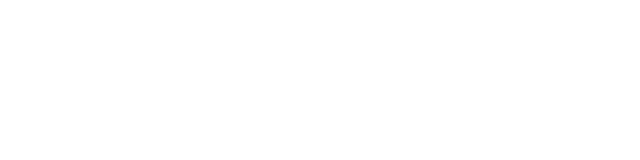
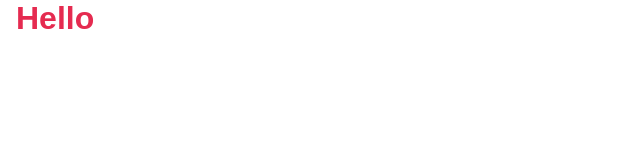
Before and after one commit to Babulekh/Moretech40_Rybov-Front, a Nuxt app: page /testPage in a window 1280 px wide. Before the commit this address had no page. Shown: the top 160 px of the page, without its empty margins (0-640 px from the left). Built offline with nearby package versions, Linux system fonts and the light colour scheme.

Commit message:
настройка стилей, реализовал компоненты Page и Section

```diff
--- /dev/null
+++ b/components/Page.vue
@@ -0,0 +1,11 @@
+<template>
+    <div class="v-page">
+        <slot></slot>
+    </div>
+</template>
+
+<script>
+export default {
+
+}
+</script>
--- /dev/null
+++ b/components/Section.vue
@@ -0,0 +1,39 @@
+<template>
+  <div class="v-section" :class="`v-section_size_${size}`">
+    <slot></slot>
+  </div>
+</template>
+
+<script>
+export default {
+  props: {
+    size: {
+      type: String,
+      default: "",
+      validator(value) {
+        return ["S", "M", "L", "noMargin", ""].includes(value);
+      },
+    },
+  },
+};
+</script>
+
+<style lang="scss">
+.v-section {
+  margin-bottom: 12rem;
+  &_size {
+    &_L {
+      margin-bottom: 9rem;
+    }
+    &_M {
+      margin-bottom: 6rem;
+    }
+    &_S {
+      margin-bottom: 3rem;
+    }
+    &_noMargin {
+      margin-bottom: 0;
+    }
+  }
+}
+</style>
--- a/nuxt.config.js
+++ b/nuxt.config.js
@@ -18,7 +18,14 @@ export default {
   },
 
   // Global CSS: https://go.nuxtjs.dev/config-css
-  css: [],
+  css: [{ src: "@/static/styles/generalStyles.scss", lang: "scss" }],
+
+  styleResources: {
+    scss: [
+      "@/static/styles/variables/colors.scss",
+      "@/static/styles/variables/devices.scss",
+    ],
+  },
 
   // Plugins to run before rendering page: https://go.nuxtjs.dev/config-plugins
   plugins: [],
@@ -27,7 +34,7 @@ export default {
   components: true,
 
   // Modules for dev and build (recommended): https://go.nuxtjs.dev/config-modules
-  buildModules: [],
+  buildModules: ["@nuxtjs/style-resources"],
 
   // Modules: https://go.nuxtjs.dev/config-modules
   modules: [
--- a/package.json
+++ b/package.json
@@ -10,6 +10,7 @@
   },
   "dependencies": {
     "@nuxtjs/axios": "^5.13.6",
+    "@nuxtjs/style-resources": "^1.2.1",
     "core-js": "^3.19.3",
     "nuxt": "^2.15.8",
     "vue": "^2.6.14",
@@ -17,5 +18,8 @@
     "vue-template-compiler": "^2.6.14",
     "webpack": "^4.46.0"
   },
-  "devDependencies": {}
+  "devDependencies": {
+    "sass": "^1.55.0",
+    "sass-loader": "^10.3.1"
+  }
 }
--- /dev/null
+++ b/pages/testPage.vue
@@ -0,0 +1,26 @@
+<template>
+  <Page>
+    <div class="container">
+      <Section size="S">
+        <h1 class="v-testTitle">Hello</h1>
+      </Section>
+    </div>
+  </Page>
+</template>
+
+<script>
+import Page from "@/components/Page.vue";
+import Section from "@/components/Section.vue";
+export default {
+  components: {
+    Page,
+    Section,
+  },
+};
+</script>
+
+<style lang="scss">
+.v-testTitle {
+  color: $accentRed;
+}
+</style>
--- /dev/null
+++ b/static/styles/generalStyles.scss
@@ -0,0 +1,71 @@
+* {
+  margin: 0;
+  padding: 0;
+}
+
+a,
+p,
+h1,
+h2,
+h3,
+h4,
+h5,
+h6,
+div,
+span {
+  font-family: Arial, Helvetica, sans-serif;
+  color: black;
+}
+
+.hideOnDesktops {
+    @include desktops {
+        display: none;
+    }
+}
+
+.hideOnLaptops {
+    @include laptops {
+        display: none;
+    }
+}
+
+.hideOnTablets {
+    @include tablets {
+        display: none;
+    }
+}
+
+.hideOnPhones {
+    @include phones {
+        display: none;
+    }
+}
+
+.showOnDesktops {
+    @include desktops {
+        display: block;
+    }
+}
+
+.showOnLaptops {
+    @include laptops {
+        display: block;
+    }
+}
+
+.showOnTablets {
+    @include tablets {
+        display: block;
+    }
+}
+
+.showOnPhones {
+    @include phones {
+        display: block;
+    }
+}
+
+.container {
+  width: min(100% - 2rem, 120rem);
+  margin-inline: auto;
+}
--- /dev/null
+++ b/static/styles/variables/colors.scss
@@ -0,0 +1,2 @@
+$black: #000000;
+$accentRed: #e52b50;
--- /dev/null
+++ b/static/styles/variables/devices.scss
@@ -0,0 +1,28 @@
+$screenSizeDesktops: 1920px;
+$screenSizeLaptops: 1220px;
+$screenSizeTablets: 992px;
+$screenSizePhones: 640px;
+
+@mixin desktops {
+  @media screen and (max-width: $screenSizeDesktops) {
+    @content;
+  }
+}
+
+@mixin laptops {
+  @media screen and (max-width: $screenSizeLaptops) {
+    @content;
+  }
+}
+
+@mixin tablets {
+  @media screen and (max-width: $screenSizeTablets) {
+    @content;
+  }
+}
+
+@mixin phones {
+  @media screen and (max-width: $screenSizePhones) {
+    @content;
+  }
+}
```
Also changed, not shown: pages/_userName/index.vue (added), 1 other file (tests, documents, lock files or other folders).
